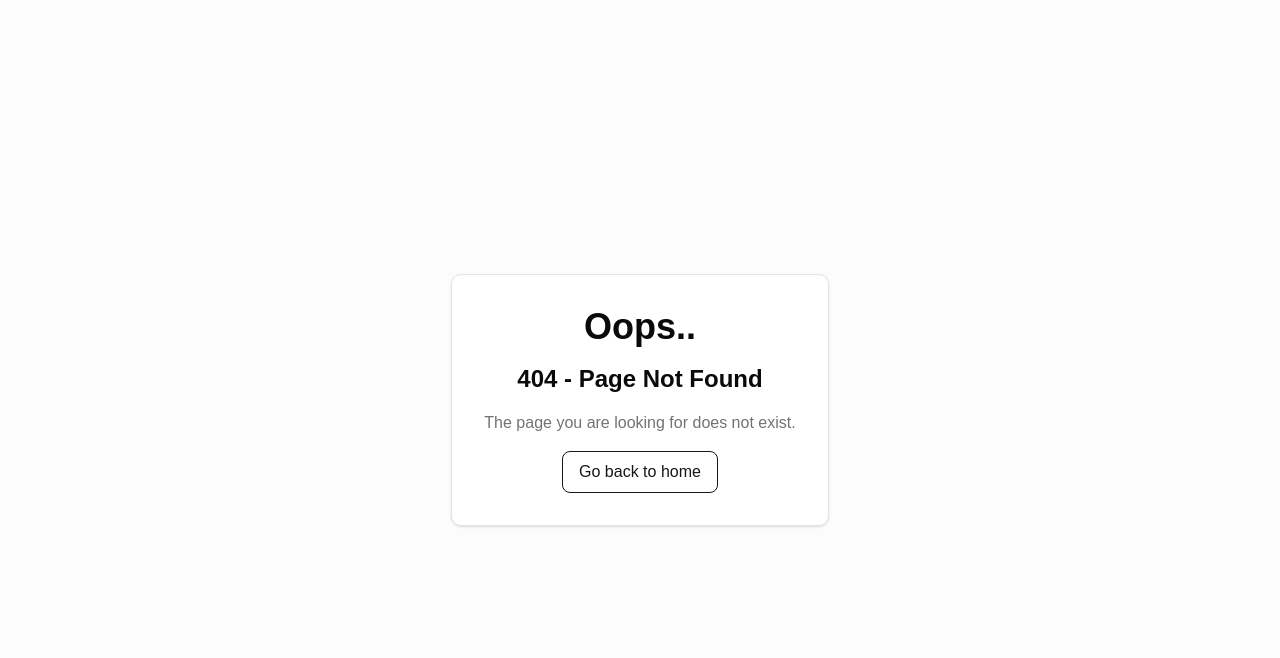
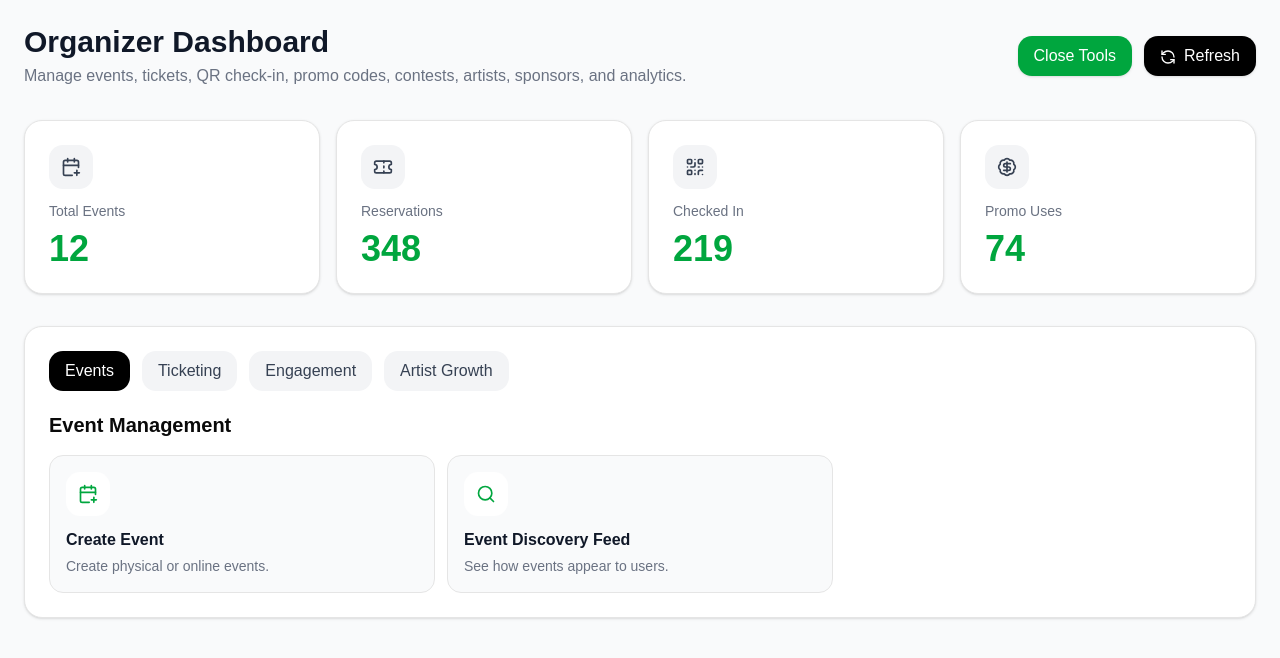
Before and after one commit to NahinM/Stage-BD, a React (Vite) app in the folder client/: page /organizer in a window 1280 px wide. Before the commit this address had no page. Shown: the top 658 px of the page. Built offline with nearby package versions, Linux system fonts and the light colour scheme.

Commit message:
dashboard org

```diff
--- /dev/null
+++ b/client/src/Pages/Reservation&Checkin/OrganizerDashboard/OrganizerDashboard.tsx
@@ -0,0 +1,314 @@
+import { Link } from "react-router-dom";
+import { useMemo, useState } from "react";
+import {
+  BarChart3,
+  CalendarPlus,
+  Ticket,
+  QrCode,
+  Megaphone,
+  Trophy,
+  Sparkles,
+  Palette,
+  HeartHandshake,
+  BadgeDollarSign,
+  Share2,
+  Search,
+  Users,
+  RefreshCcw,
+} from "lucide-react";
+
+type Mode = "events" | "ticketing" | "engagement" | "artist";
+
+export default function OrganizerDashboard() {
+  const [loading] = useState(false);
+  const [error] = useState("");
+  const [showActionPanel, setShowActionPanel] = useState(true);
+  const [mode, setMode] = useState<Mode>("events");
+
+  const stats = useMemo(
+    () => [
+      {
+        label: "Total Events",
+        value: "12",
+        icon: CalendarPlus,
+      },
+      {
+        label: "Reservations",
+        value: "348",
+        icon: Ticket,
+      },
+      {
+        label: "Checked In",
+        value: "219",
+        icon: QrCode,
+      },
+      {
+        label: "Promo Uses",
+        value: "74",
+        icon: BadgeDollarSign,
+      },
+    ],
+    []
+  );
+
+  if (loading) {
+    return <div className="p-8 text-lg font-medium">Loading dashboard...</div>;
+  }
+
+  return (
+    <div className="min-h-screen bg-gray-50 p-6">
+      <div className="mx-auto max-w-7xl">
+        <div className="mb-8 flex flex-col gap-3 md:flex-row md:items-center md:justify-between">
+          <div>
+            <h1 className="text-3xl font-bold text-gray-900">
+              Organizer Dashboard
+            </h1>
+            <p className="mt-1 text-gray-500">
+              Manage events, tickets, QR check-in, promo codes, contests, artists, sponsors, and analytics.
+            </p>
+          </div>
+
+          <div className="flex gap-3">
+            <button
+              onClick={() => setShowActionPanel((prev) => !prev)}
+              className="rounded-xl bg-green-600 px-4 py-2 text-white shadow hover:bg-green-700"
+            >
+              {showActionPanel ? "Close Tools" : "Open Tools"}
+            </button>
+
+            <button className="rounded-xl bg-black px-4 py-2 text-white shadow hover:opacity-90">
+              <RefreshCcw className="mr-2 inline h-4 w-4" />
+              Refresh
+            </button>
+          </div>
+        </div>
+
+        {error && (
+          <div className="mb-6 rounded-xl border border-red-200 bg-red-50 p-4 text-red-600">
+            {error}
+          </div>
+        )}
+
+        <div className="mb-8 grid grid-cols-1 gap-4 md:grid-cols-4">
+          {stats.map((stat) => {
+            const Icon = stat.icon;
+
+            return (
+              <div
+                key={stat.label}
+                className="rounded-2xl border bg-white p-6 shadow-sm"
+              >
+                <div className="mb-3 flex h-11 w-11 items-center justify-center rounded-xl bg-gray-100">
+                  <Icon className="h-5 w-5 text-gray-700" />
+                </div>
+                <p className="text-sm font-medium text-gray-500">
+                  {stat.label}
+                </p>
+                <h2 className="mt-2 text-4xl font-bold text-green-600">
+                  {stat.value}
+                </h2>
+              </div>
+            );
+          })}
+        </div>
+
+        {showActionPanel && (
+          <div className="mb-8 rounded-2xl border bg-white p-6 shadow-sm">
+            <div className="mb-5 flex flex-wrap gap-3">
+              <button
+                onClick={() => setMode("events")}
+                className={`rounded-xl px-4 py-2 ${
+                  mode === "events"
+                    ? "bg-black text-white"
+                    : "bg-gray-100 text-gray-700"
+                }`}
+              >
+                Events
+              </button>
+
+              <button
+                onClick={() => setMode("ticketing")}
+                className={`rounded-xl px-4 py-2 ${
+                  mode === "ticketing"
+                    ? "bg-black text-white"
+                    : "bg-gray-100 text-gray-700"
+                }`}
+              >
+                Ticketing
+              </button>
+
+              <button
+                onClick={() => setMode("engagement")}
+                className={`rounded-xl px-4 py-2 ${
+                  mode === "engagement"
+                    ? "bg-black text-white"
+                    : "bg-gray-100 text-gray-700"
+                }`}
+              >
+                Engagement
+              </button>
+
+              <button
+                onClick={() => setMode("artist")}
+                className={`rounded-xl px-4 py-2 ${
+                  mode === "artist"
+                    ? "bg-black text-white"
+                    : "bg-gray-100 text-gray-700"
+                }`}
+              >
+                Artist Growth
+              </button>
+            </div>
+
+            {mode === "events" && (
+              <div>
+                <h2 className="mb-4 text-xl font-semibold">
+                  Event Management
+                </h2>
+
+                <div className="grid gap-3 md:grid-cols-3">
+                  <DashboardLink
+                    to="/event/create"
+                    icon={CalendarPlus}
+                    title="Create Event"
+                    description="Create physical or online events."
+                  />
+
+                  <DashboardLink
+                    to="/feed"
+                    icon={Search}
+                    title="Event Discovery Feed"
+                    description="See how events appear to users."
+                  />
+
+
+                </div>
+              </div>
+            )}
+
+            {mode === "ticketing" && (
+              <div>
+                <h2 className="mb-4 text-xl font-semibold">
+                  Ticketing & Check-in
+                </h2>
+
+                <div className="grid gap-3 md:grid-cols-3">
+                  <DashboardLink
+                    to="/organizer-analytics"
+                    icon={BarChart3}
+                    title="Organizer Analytics"
+                    description="Track reservations, check-ins, and performance."
+                  />
+
+                  <DashboardLink
+                    to="/checkin"
+                    icon={QrCode}
+                    title="QR / Manual Check-in"
+                    description="Scan code, enter code, or find guest."
+                  />
+
+                  <DashboardLink
+                    to="/organizer/promos"
+                    icon={BadgeDollarSign}
+                    title="Promo Codes"
+                    description="Create discounts and track usage."
+                  />
+                </div>
+              </div>
+            )}
+
+            {mode === "engagement" && (
+              <div>
+                <h2 className="mb-4 text-xl font-semibold">
+                  Audience Engagement
+                </h2>
+
+                <div className="grid gap-3 md:grid-cols-3">
+                  <DashboardLink
+                    to="/organizer/contests"
+                    icon={Trophy}
+                    title="Contests"
+                    description="Run event or community contests."
+                  />
+
+                  <DashboardLink
+                    to="/events"
+                    icon={Sparkles}
+                    title="Smart Recommendations"
+                    description="Improve discovery and audience matching."
+                  />
+
+                  <DashboardLink
+                    to="/community"
+                    icon={Users}
+                    title="Community Contests"
+                    description="Engage users with public competitions."
+                  />
+                </div>
+              </div>
+            )}
+
+            {mode === "artist" && (
+              <div>
+                <h2 className="mb-4 text-xl font-semibold">
+                  Artist & Sponsor Growth
+                </h2>
+
+                <div className="grid gap-3 md:grid-cols-3">
+                  <DashboardLink
+                    to="/artists"
+                    icon={Palette}
+                    title="Artist Portfolio"
+                    description="Showcase artist profile and media."
+                  />
+
+                  <DashboardLink
+                    to="/showcase"
+                    icon={Palette}
+                    title="Digital Art Showcase"
+                    description="Display media, art, and performances."
+                  />
+
+                  <DashboardLink
+                    to="/sponsors"
+                    icon={HeartHandshake}
+                    title="Sponsor Matching"
+                    description="Connect artists with sponsors and patrons."
+                  />
+                </div>
+              </div>
+            )}
+          </div>
+        )}
+
+
+      </div>
+    </div>
+  );
+}
+
+function DashboardLink({
+  to,
+  icon: Icon,
+  title,
+  description,
+}: {
+  to: string;
+  icon: any;
+  title: string;
+  description: string;
+}) {
+  return (
+    <Link
+      to={to}
+      className="rounded-xl border bg-gray-50 p-4 transition hover:border-green-500 hover:bg-green-50"
+    >
+      <div className="mb-3 flex h-11 w-11 items-center justify-center rounded-xl bg-white">
+        <Icon className="h-5 w-5 text-green-600" />
+      </div>
+
+      <h3 className="font-semibold text-gray-900">{title}</h3>
+      <p className="mt-1 text-sm text-gray-500">{description}</p>
+    </Link>
+  );
+}
--- a/client/src/routes.tsx
+++ b/client/src/routes.tsx
@@ -21,6 +21,7 @@ import MyReservations from "./Pages/Reservation&Checkin/my-reservations/MyReserv
 import CheckinDashboard from "./Pages/Reservation&Checkin/checkin/CheckinDashboard.tsx";
 import ScannerPage from "./Pages/Reservation&Checkin/checkin/ScannerPage.tsx";
 import Profile from "./Pages/User/profile.tsx";
+import OrganizerDashboard from "./Pages/Reservation&Checkin/OrganizerDashboard/OrganizerDashboard.tsx";
 export const router = createBrowserRouter([
   {
     path: "/",
@@ -103,4 +104,9 @@ export const router = createBrowserRouter([
     path: "/scanner",
     element: <ScannerPage />,
   },
+
+  {
+  path: "/organizer",
+  element: <OrganizerDashboard />,
+}
 ])
```
